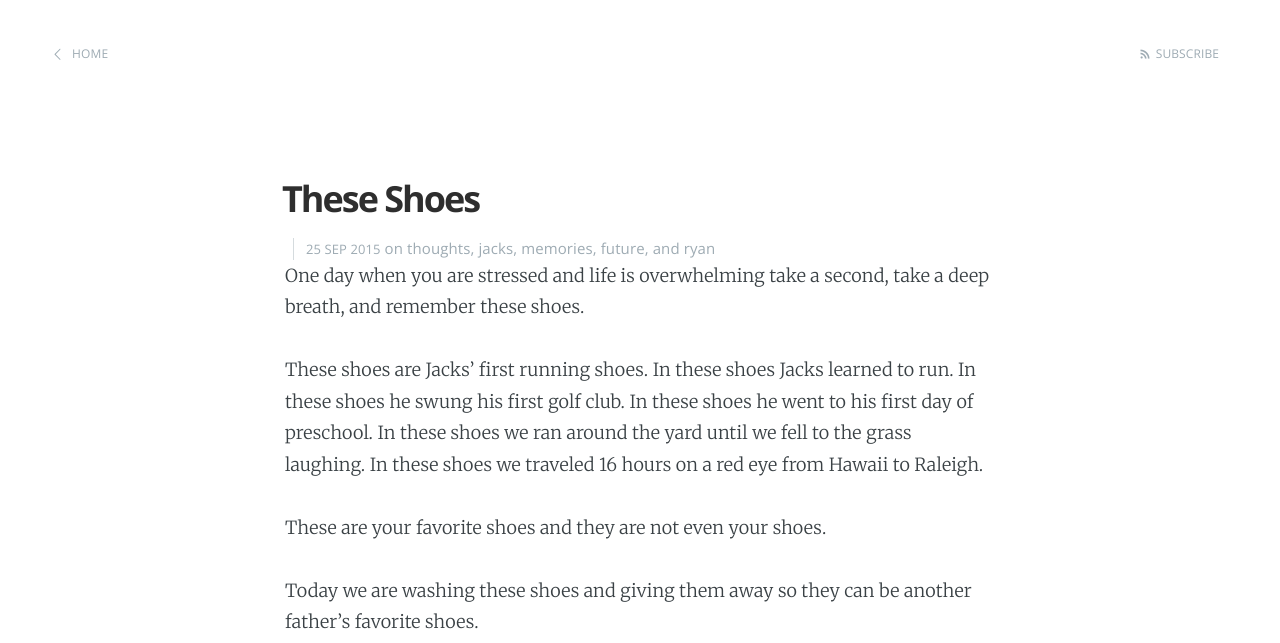
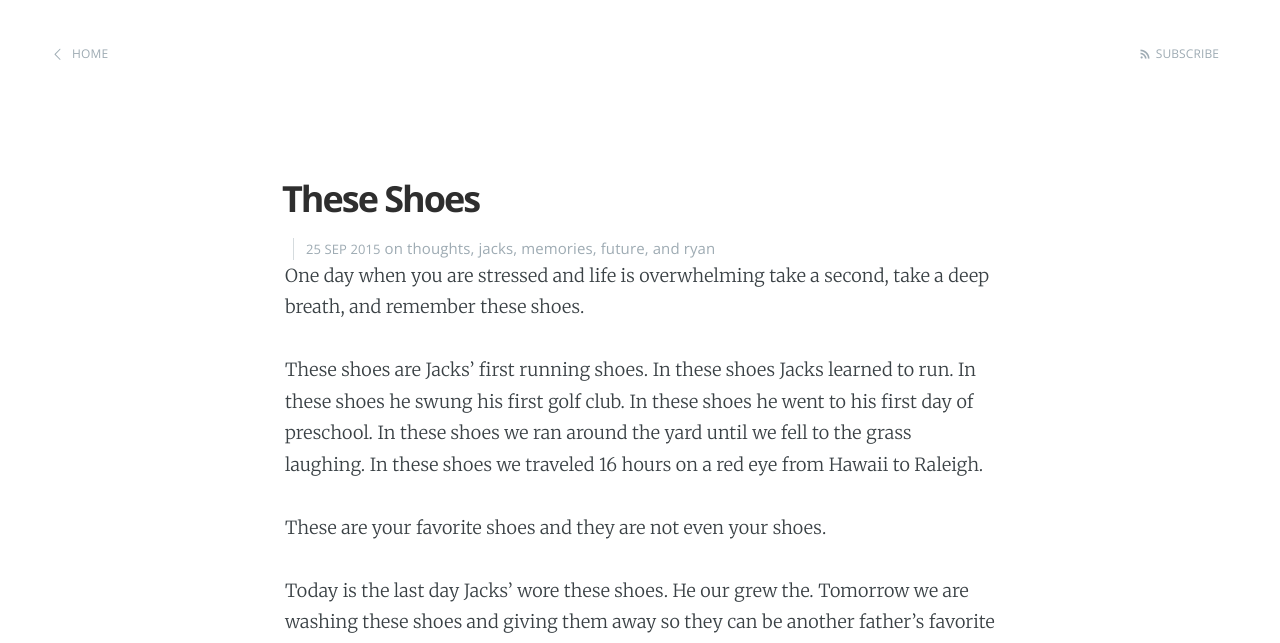
Before and after one commit to rdmckinnon/rdmckinnon.github.io, a Jekyll site: the page built from _posts/2015-09-25-future-ryan.md, in a window 1280 px wide. Shown: the top 643 px of the page. Built offline with Jekyll 4.4.1, drawn with Linux system fonts in a browser that asks for light colours; nearby versions of some CDN libraries; Markdown is read by kramdown in place of the engine named in the settings; some of the changed text lies outside the part shown.

Commit message:
verbaige

```diff
--- a/_posts/2015-09-25-future-ryan.md
+++ b/_posts/2015-09-25-future-ryan.md
@@ -11,6 +11,6 @@ These shoes are Jacks’ first running shoes.  In these shoes Jacks learned to r
 
 These are your favorite shoes and they are not even your shoes.
 
-Today we are washing these shoes and giving them away so they can be another father’s favorite shoes.
+Today is the last day Jacks' wore these shoes. He our grew the. Tomorrow we are washing these shoes and giving them away so they can be another father’s favorite shoes.
 
 ![these shoes!](/assets/images/shoes.png)
```
